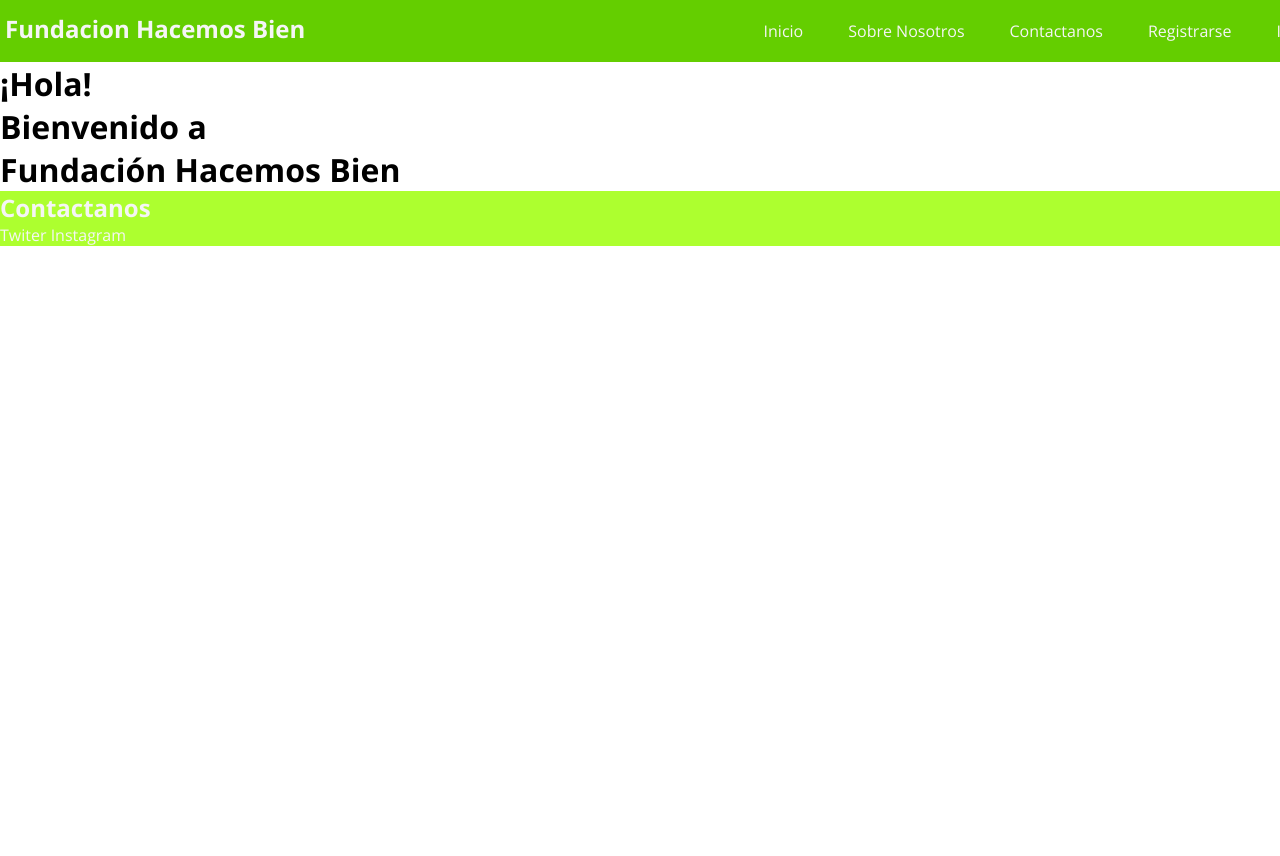
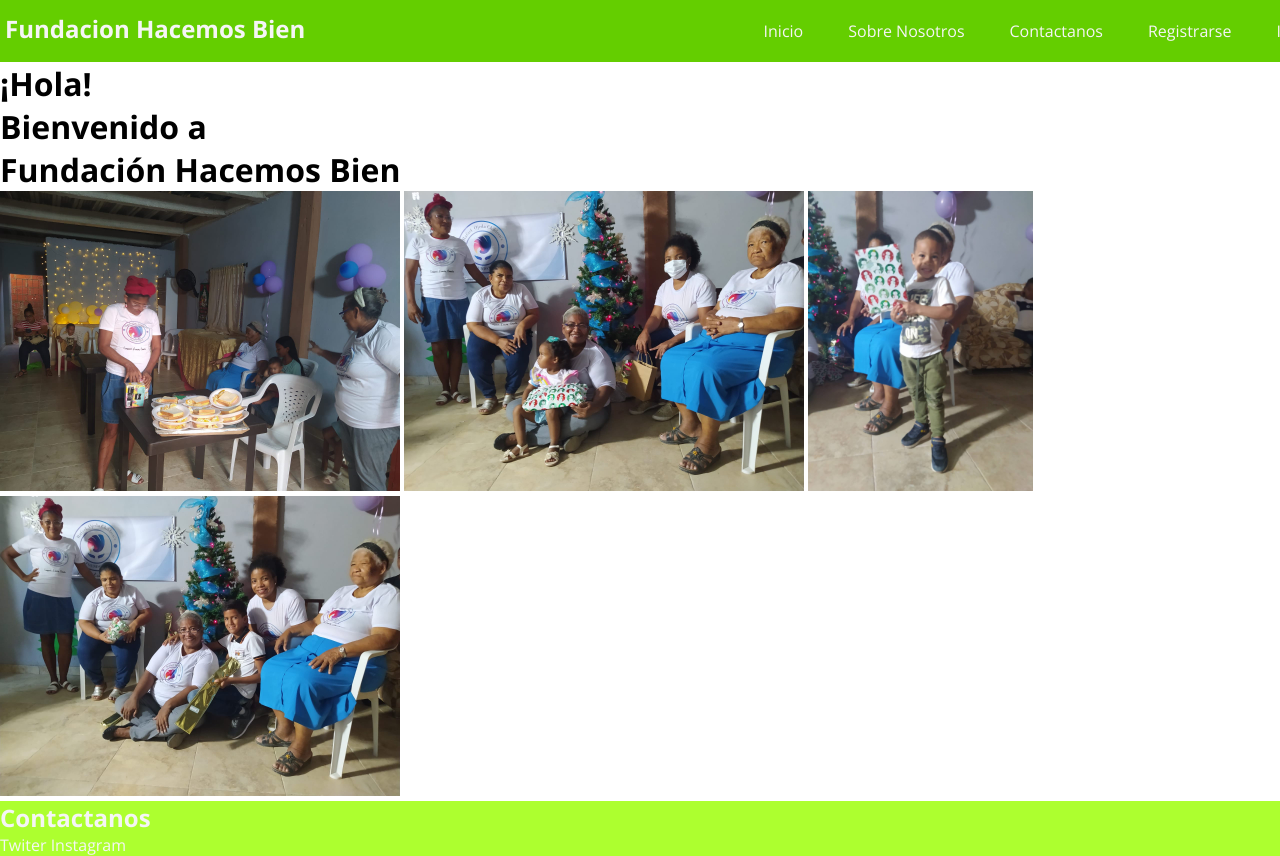
Before and after one commit to Hdev1423/Fund.-Hacemos-Bien, a plain HTML site: page index.html in a window 1280 px wide. Shown: the top 856 px of the page. Before the commit the page ends 800 px from the top, so only its background shows below. Drawn offline with nearby package versions, Linux system fonts and the light colour scheme.

Commit message:
Se agregaron las imagenes al documento index.html

```diff
--- a/index.html
+++ b/index.html
@@ -18,7 +18,10 @@
         </nav>
         <main>
             <h1>¡Hola!<br>Bienvenido a<br>Fundación Hacemos Bien</h1>
-
+            <img src="imagenes/WhatsApp Image 2023-11-25 at 5.01.07 PM (1).jpeg" >
+            <img src="imagenes/WhatsApp Image 2023-11-25 at 5.01.07 PM.jpeg" >
+            <img src="imagenes/WhatsApp Image 2023-11-25 at 5.02.56 PM (2).jpeg" >
+            <img src="imagenes/WhatsApp Image 2023-11-25 at 5.02.56 PM.jpeg" >
         </main>
         <footer>
             <h2>Contactanos</h2>
--- a/style.css
+++ b/style.css
@@ -44,3 +44,7 @@ footer h2{
     color: whitesmoke;
     text-decoration: none;
 }
+
+img{
+    height: 300px;
+}
```
